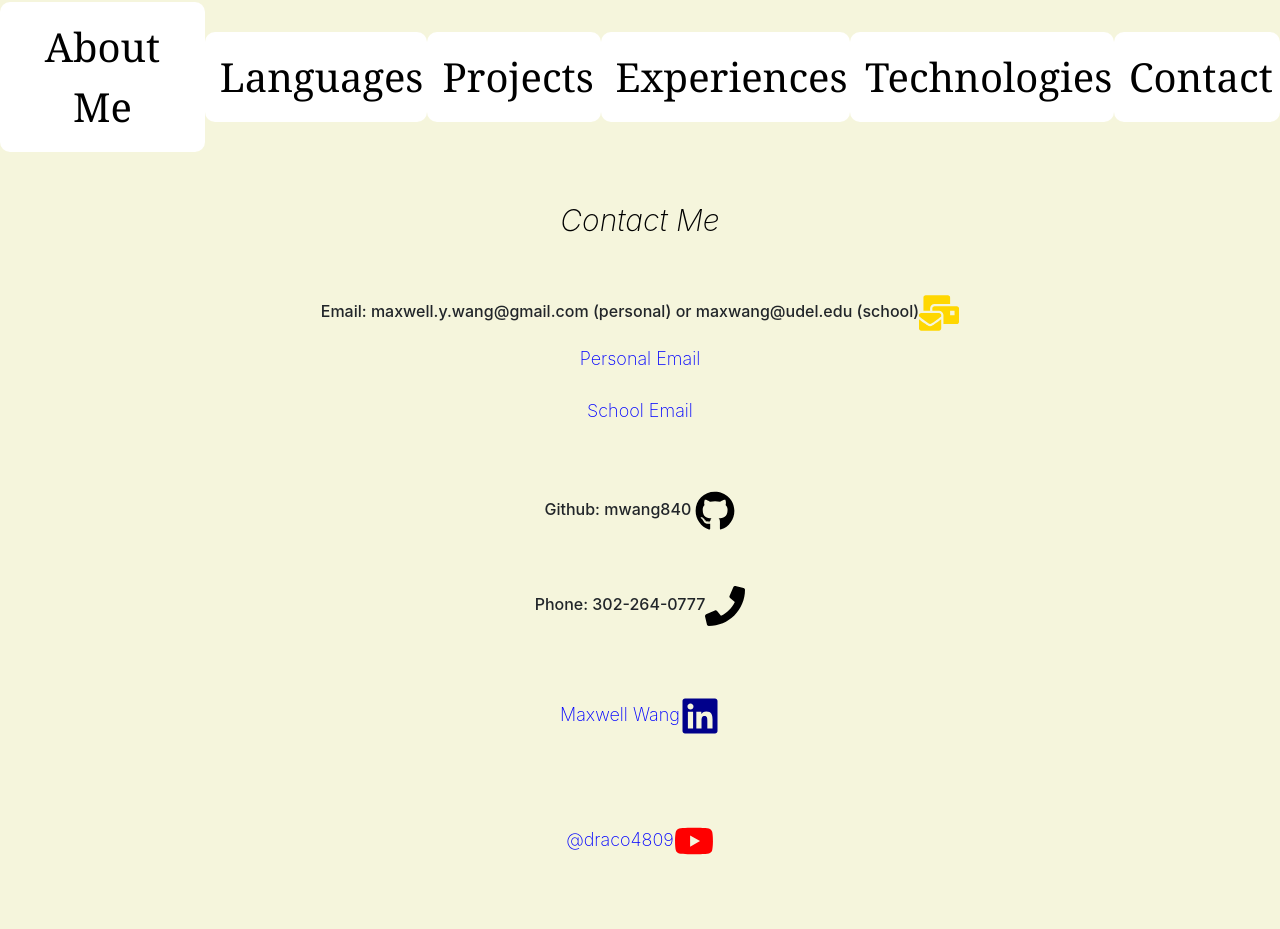
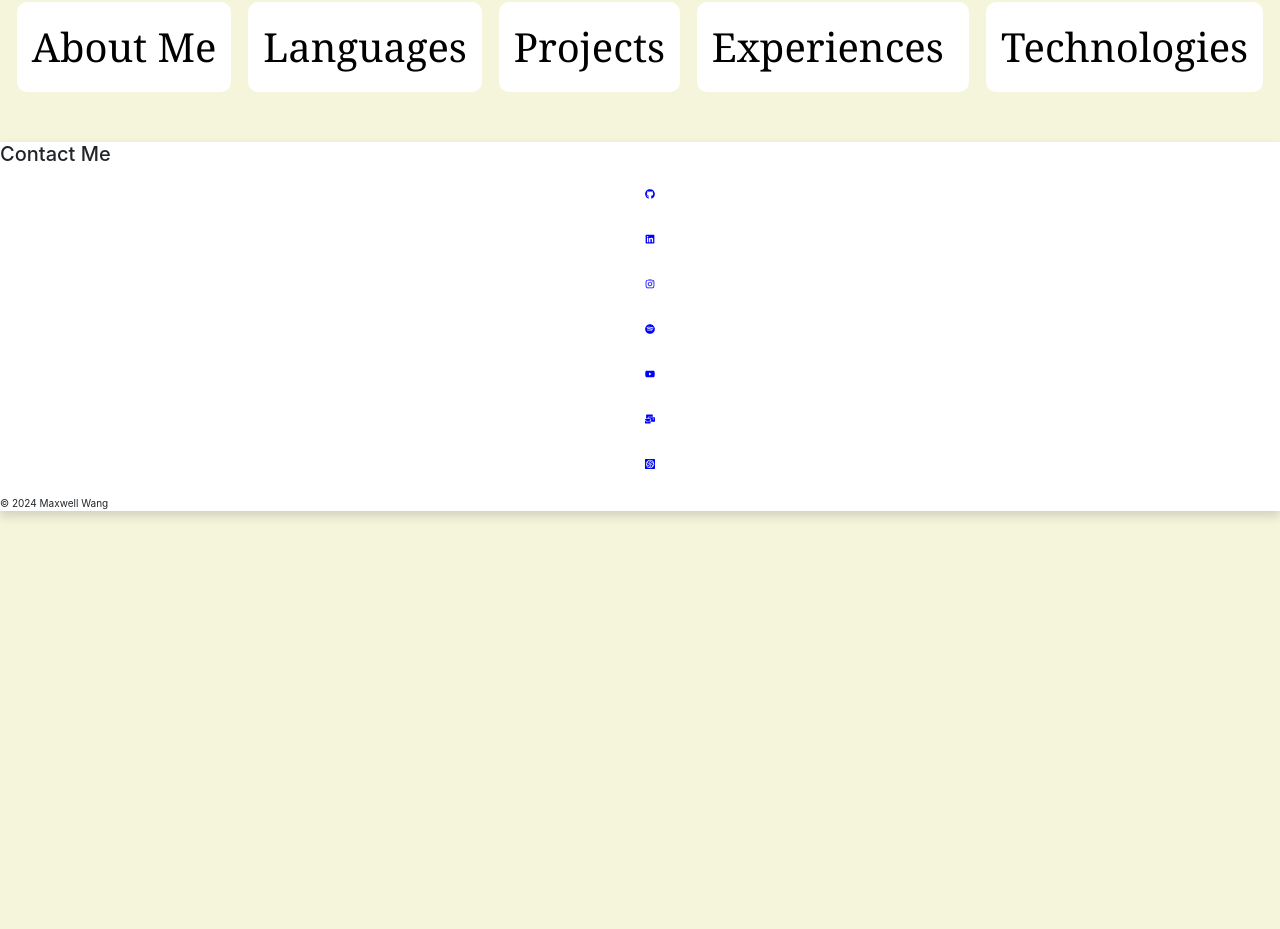
Before and after one commit to mwang840/maxwangdev, a React (Create React App) app: page /contact in a window 1280 px wide. Shown: the part 133-1062 px from the top of the page. After the commit the page ends 800 px from the top, so only its background shows below. Built offline with nearby package versions, Linux system fonts and the light colour scheme.

Commit message:
contact is now a footer

```diff
--- a/package.json
+++ b/package.json
@@ -14,6 +14,7 @@
     "@types/react": "^18.0.26",
     "@types/react-dom": "^18.2.6",
     "bootstrap": "^5.3.0",
+    "flowbite-react": "^0.7.2",
     "react": "^18.2.0",
     "react-bootstrap": "^2.8.0",
     "react-dom": "^18.2.0",
--- a/src/App.tsx
+++ b/src/App.tsx
@@ -6,10 +6,19 @@ import styles from "./App.module.css";
 import { AboutMe } from "./components/AboutMe";
 import { Languages } from "./components/Languages";
 import { Projects } from "./components/Projects";
-import { Contacts } from "./components/Contacts";
 import { Technologies } from "./components/Technologies";
 import TypewriterComponent from "typewriter-effect";
 import { Experience } from "./components/Experience";
+import { Footer, FooterCopyright, FooterIcon, FooterTitle } from "flowbite-react";
+import {
+    FaGithub,
+    FaLinkedin,
+    FaMailBulk,
+    FaYoutube,
+    FaSpotify,
+    FaInstagram,
+} from "react-icons/fa";
+import { SiCodewars } from "react-icons/si";
 
 function App() {
     return (
@@ -37,9 +46,21 @@ function App() {
                     <Route path="/projects" element={<Projects />} />
                     <Route path="/experiences" element={<Experience />} />
                     <Route path="/technologies" element={<Technologies />} />
-                    <Route path="/contact" element={<Contacts />} />
                 </Routes>
             </BrowserRouter>
+            <Footer container>
+                <FooterTitle title="Contact Me"/>
+                <Footer.LinkGroup>
+                <FooterIcon href="https://github.com/mwang840" icon={FaGithub}/>
+                <FooterIcon href="https://www.linkedin.com/in/maxwell-wang-08ws/" icon={FaLinkedin} />
+                <FooterIcon href="https://www.instagram.com/iammaxwellw?igsh=aDVpNzEwYXozMzl0" icon={FaInstagram} />
+                <FooterIcon href="#" icon={FaSpotify} />
+                <FooterIcon href="https://www.youtube.com/channel/UCHCqPwHUde2P-idHPUTMoqA" icon={FaYoutube} />
+                <FooterIcon href="#" icon={FaMailBulk} />
+                <FooterIcon href="https://www.codewars.com/users/draco_635" icon={SiCodewars} />
+                </Footer.LinkGroup>
+                <FooterCopyright by=" Maxwell Wang" year={2024}/>
+            </Footer>
         </div>
     );
 }
--- a/src/components/Contacts.module.css
+++ /dev/null
@@ -1,29 +0,0 @@
-p {
-    font-family: 'Times New Roman', Times, serif;
-}
-
-a {
-    align-items: left;
-    text-align: center;
-    font-size: large;
-    text-decoration: none;
-
-}
-
-.contact {
-  font-family: Georgia, 'Times New Roman', Times, serif;
-  font-size: 50px;
-  color: red;
-  background: beige;
-}
-
-h1{
-  display: block;
-  text-align: center;
-}
-
-h3{
-  display: block;
-  text-align: center;
-  font-size: medium;
-}
--- a/src/components/Contacts.tsx
+++ /dev/null
@@ -1,63 +0,0 @@
-/* eslint-disable indent */
-import React from "react";
-import styles from "./Contacts.module.css";
-import {
-    FaGithub,
-    FaLinkedin,
-    FaMailBulk,
-    FaYoutube,
-    FaPhone,
-    FaSpotify,
-    FaInstagram,
-} from "react-icons/fa";
-import { SiCodewars } from "react-icons/si";
-import Mailto from "./Malito";
-export function Contacts(): JSX.Element {
-    return (
-        <>
-            <h1 className={styles.h1}>Contact Me</h1>
-            <h3>
-                Email: maxwell.y.wang@gmail.com (personal) or maxwang@udel.edu
-                (school)
-                <FaMailBulk size={40} style={{ color: "gold" }} />
-                <Mailto
-                    mailto="malito:maxwell.y.wang@gmail.com"
-                    label="Personal Email"
-                />
-                <Mailto mailto="mailto:maxwang@udel.edu" label="School Email" />
-            </h3>
-            <h3>
-                Github: mwang840{" "}
-                <FaGithub size={40} style={{ color: "black" }} />
-            </h3>
-            <h3>
-                Phone: 302-264-0777
-                <FaPhone size={40} style={{ color: "black" }} />
-            </h3>
-            <h3>
-                <a href="https://www.linkedin.com/in/maxwell-wang-08ws/">
-                    Maxwell Wang
-                    <FaLinkedin size={40} style={{ color: "darkblue" }} />
-                </a>
-            </h3>
-            <h3>
-                <a href="https://www.youtube.com/@draco4809">
-                    @draco4809
-                    <FaYoutube size={40} style={{ color: "red" }} />
-                </a>
-            </h3>
-            <h3>
-                @Maximillian
-                <FaSpotify size={40} style={{ color: "lightgreen" }} />
-            </h3>
-            <h3>
-                @wang.flicks
-                <FaInstagram size={40} style={{ color: "purple" }} />
-            </h3>
-            <h3>
-                @draco_635
-                <SiCodewars size={40} style={{ color: "red" }} />
-            </h3>
-        </>
-    );
-}
--- a/src/components/Experience.tsx
+++ b/src/components/Experience.tsx
@@ -1,6 +1,6 @@
 import React from "react";
 import { Accordion } from "./Accordion";
-import "./Contacts.module.css";
+import "./Experiences.module.css";
 
 export const Experience = (): JSX.Element => {
     const Exepriences = [
--- a/src/components/ViewNavbar.tsx
+++ b/src/components/ViewNavbar.tsx
@@ -70,19 +70,6 @@ export function ViewNavbar(): JSX.Element {
             >
                 Technologies
             </NavLink>
-            <NavLink
-                to="/contact"
-                style={{
-                    textDecoration: "none",
-                    color: "black",
-                    fontSize: "40px",
-                    fontFamily: "Georgia",
-                    backgroundColor: "white",
-                    borderRadius: "10px",
-                }}
-            >
-                Contact
-            </NavLink>
         </nav>
     );
 }
```
Also changed, not shown: src/App.module.css (line endings or trailing spaces), 1 other file (tests, documents, lock files or other folders).
